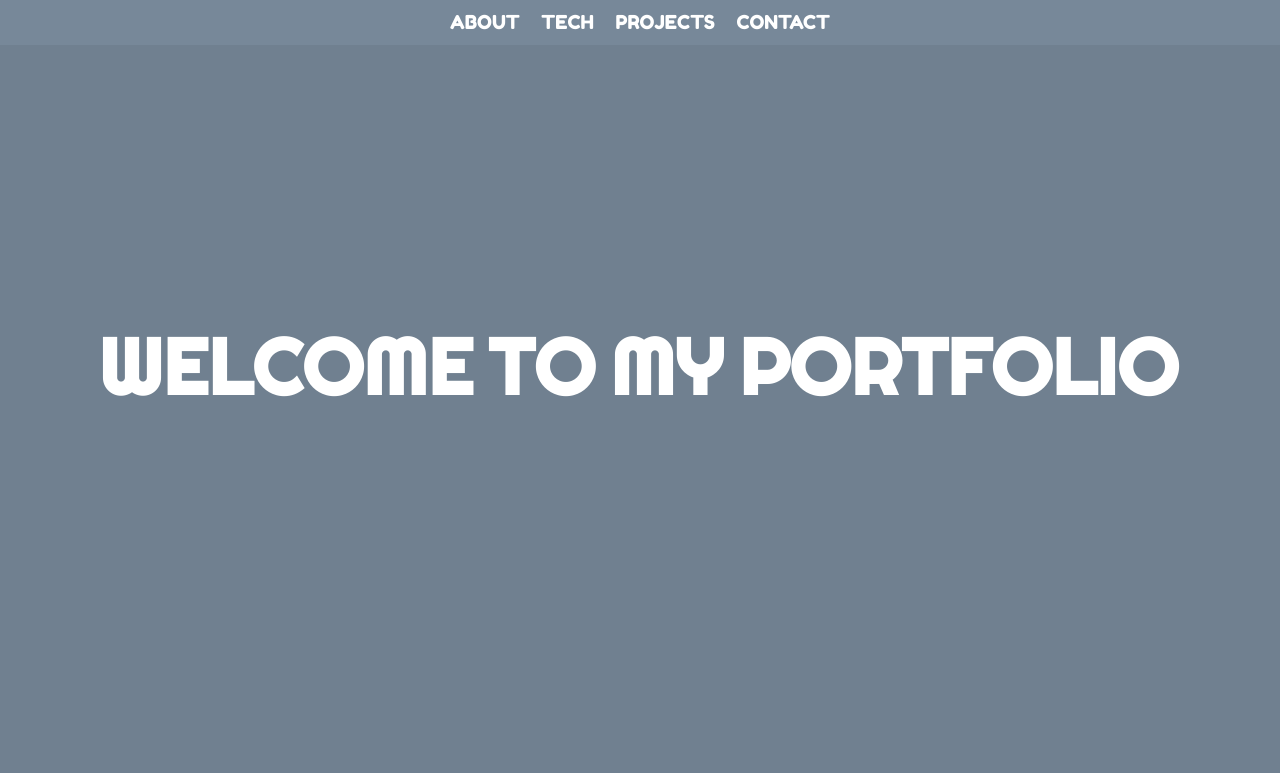
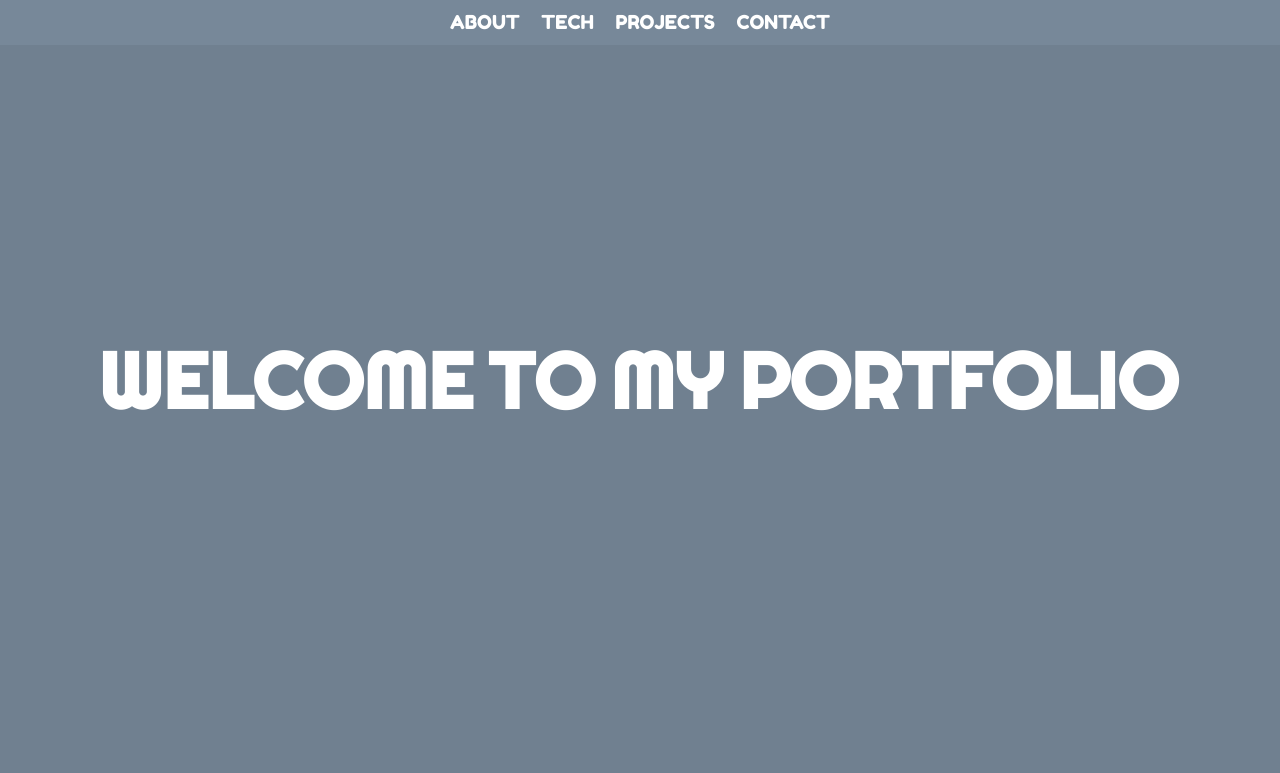
Before and after one commit to SandroEO/Portfolio, a plain HTML site: page index.html in a window 1280 px wide. Shown: the top 773 px of the page. Drawn offline with nearby package versions, Linux system fonts and the light colour scheme.

Commit message:
Update index.css

```diff
--- a/index.css
+++ b/index.css
@@ -1,5 +1,9 @@
 html,body {
-	height:100%;
+        width: 100%;
+        height: 100%;
+        margin: 0px;
+        padding: 7px;
+        overflow-x: hidden;
 }
 html {
 	scroll-behavior:smooth;
@@ -7,12 +11,16 @@ html {
 	margin:auto;
 	text-align:center;
 	overflow-x:hidden;
+	min-height: 100%;
 }
 body {
 	text-align:center;
 	background-color:#708090;
 	display:table-cell;
 	vertical-align:middle;
+	margin: 0px;
+        min-height: 100%;
+        width: 100%;
 }
 .navbar {
 	position:fixed !important;
```
